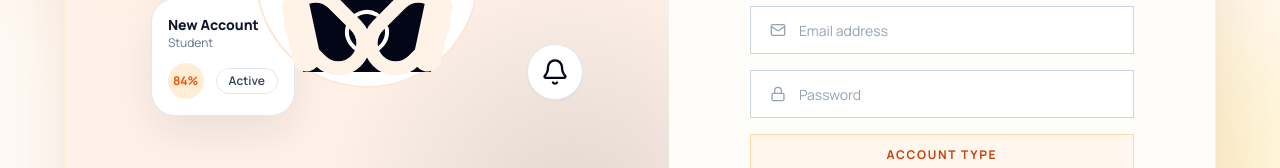
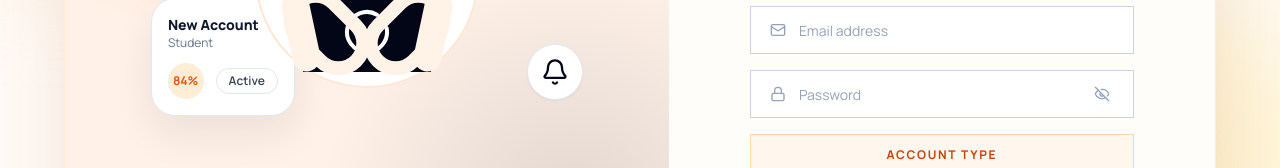
Before and after one commit to sadumina/it3030-paf-2026-smart-campus-group281_5.1-, a React app in the folder frontend/: page /register in a window 1280 px wide. Shown: the part 385-553 px from the top of the page. Built offline with nearby package versions, Linux system fonts and the light colour scheme; no server answers; the HTML template or start-up script is replaced by a standard one.

Commit message:
fix:issues in eye icon

```diff
--- a/frontend/src/pages/LoginPage.jsx
+++ b/frontend/src/pages/LoginPage.jsx
@@ -1,7 +1,7 @@
 import { useEffect, useRef, useState } from "react";
 import { useLocation, useNavigate } from "react-router-dom";
 import { motion } from "framer-motion";
-import { ArrowLeft, BadgeCheck, EyeOff, Lock, Mail } from "lucide-react";
+import { ArrowLeft, BadgeCheck, Eye, EyeOff, Lock, Mail } from "lucide-react";
 import AuthShowcase from "../components/AuthShowcase";
 import { googleLogin, loginUser } from "../services/authService";
 import { saveAuth } from "../services/authStorage";
@@ -27,6 +27,7 @@ export default function LoginPage() {
   const [error, setError] = useState("");
   const [message, setMessage] = useState("");
   const [loading, setLoading] = useState(false);
+  const [showPassword, setShowPassword] = useState(false);
   const googleButtonRef = useRef(null);
   const loginRole = new URLSearchParams(location.search).get("role");
   const isStudentLogin = loginRole?.toLowerCase() === "student";
@@ -179,13 +180,20 @@ export default function LoginPage() {
                   <input
                     id="password"
                     name="password"
-                    type="password"
+                    type={showPassword ? "text" : "password"}
                     value={form.password}
                     onChange={handleChange}
                     placeholder="Password"
                     className="h-12 w-full border border-slate-300 bg-white pl-12 pr-12 text-sm text-slate-900 outline-none transition placeholder:text-slate-400 focus:border-orange-400 focus:ring-4 focus:ring-orange-100"
                   />
-                  <EyeOff className="pointer-events-none absolute right-5 top-1/2 h-4 w-4 -translate-y-1/2 text-slate-400" />
+                  <button
+                    type="button"
+                    onClick={() => setShowPassword((visible) => !visible)}
+                    className="absolute right-4 top-1/2 inline-flex h-8 w-8 -translate-y-1/2 items-center justify-center text-slate-400 transition hover:text-orange-600 focus:outline-none focus:ring-2 focus:ring-orange-200"
+                    aria-label={showPassword ? "Hide password" : "Show password"}
+                  >
+                    {showPassword ? <Eye className="h-4 w-4" /> : <EyeOff className="h-4 w-4" />}
+                  </button>
                 </motion.div>
 
                 <motion.div className="flex justify-end" {...fieldMotion} transition={{ duration: 0.32, delay: 0.26 }}>
--- a/frontend/src/pages/RegisterPage.jsx
+++ b/frontend/src/pages/RegisterPage.jsx
@@ -1,7 +1,7 @@
 import { useState } from "react";
 import { useNavigate } from "react-router-dom";
 import { motion } from "framer-motion";
-import { ArrowLeft, Lock, Mail, User } from "lucide-react";
+import { ArrowLeft, Eye, EyeOff, Lock, Mail, User } from "lucide-react";
 import AuthShowcase from "../components/AuthShowcase";
 import { registerUser } from "../services/authService";
 import { saveAuth } from "../services/authStorage";
@@ -28,6 +28,7 @@ export default function RegisterPage() {
   const [message, setMessage] = useState("");
   const [error, setError] = useState("");
   const [loading, setLoading] = useState(false);
+  const [showPassword, setShowPassword] = useState(false);
 
   const handleChange = (event) => {
     const { name, value } = event.target;
@@ -137,12 +138,20 @@ export default function RegisterPage() {
                   <input
                     id="password"
                     name="password"
-                    type="password"
+                    type={showPassword ? "text" : "password"}
                     value={form.password}
                     onChange={handleChange}
                     placeholder="Password"
-                    className="h-12 w-full border border-slate-300 bg-white pl-12 pr-5 text-sm text-slate-900 outline-none transition placeholder:text-slate-400 focus:border-orange-400 focus:ring-4 focus:ring-orange-100"
+                    className="h-12 w-full border border-slate-300 bg-white pl-12 pr-12 text-sm text-slate-900 outline-none transition placeholder:text-slate-400 focus:border-orange-400 focus:ring-4 focus:ring-orange-100"
                   />
+                  <button
+                    type="button"
+                    onClick={() => setShowPassword((visible) => !visible)}
+                    className="absolute right-4 top-1/2 inline-flex h-8 w-8 -translate-y-1/2 items-center justify-center text-slate-400 transition hover:text-orange-600 focus:outline-none focus:ring-2 focus:ring-orange-200"
+                    aria-label={showPassword ? "Hide password" : "Show password"}
+                  >
+                    {showPassword ? <Eye className="h-4 w-4" /> : <EyeOff className="h-4 w-4" />}
+                  </button>
                 </motion.div>
 
                 <motion.div
```
Also changed, not shown: 1 other file (tests, documents, lock files or other folders).
